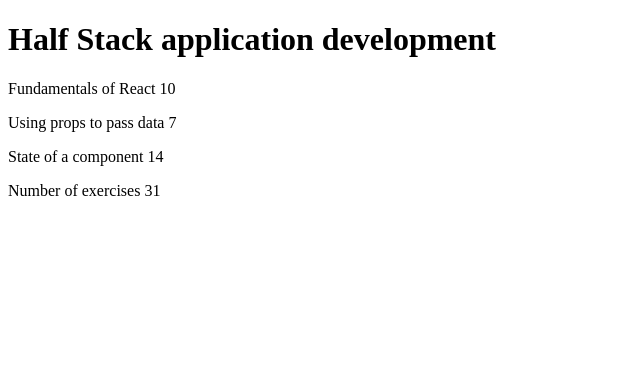
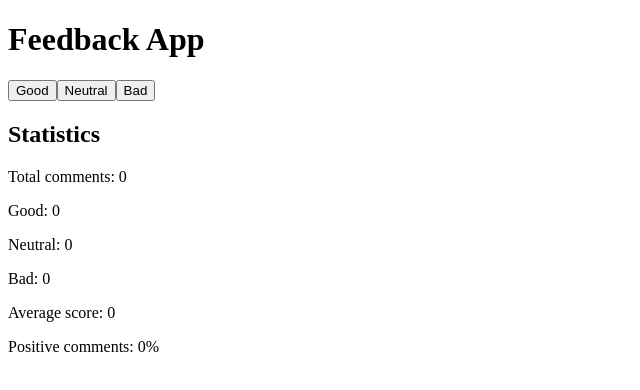
Before and after one commit to falex2/Fullstack_Bootcamp, a React (Create React App) app in the folder part1/courseinfo/: page / in a window 1280 px wide. Shown: the top 390 px of the page, without its empty margins (0-640 px from the left). Built offline with nearby package versions, Linux system fonts and the light colour scheme.

Commit message:
Unicafe part1

```diff
--- a/part1/courseinfo/src/index.js
+++ b/part1/courseinfo/src/index.js
@@ -1,55 +1,58 @@
-import React from 'react';
+import React, { useState } from 'react';
 import ReactDOM from 'react-dom';
 
-const Header = (props) => {
-  return <h1>{props.course}</h1>;
-};
+const App = () => {
+  // save clicks of each button to its own state
+  const [good, setGood] = useState(0);
+  const [neutral, setNeutral] = useState(0);
+  const [bad, setBad] = useState(0);
+  const [totalComments, setTotalComments] = useState(0);
 
-const Content = (props) => {
-  return (
-    <div>
-      <p>
-        {props.part1.name} {props.part1.exercises}
-      </p>
-      <p>
-        {props.part2.name} {props.part2.exercises}
-      </p>
-      <p>
-        {props.part3.name} {props.part3.exercises}
-      </p>
-    </div>
-  );
-};
+  // Function to handle the click of each button
+  const handleButtonClick = (type) => {
+    switch (type) {
+      case 'good':
+        setGood(good + 1);
+        break;
+      case 'neutral':
+        setNeutral(neutral + 1);
+        break;
+      case 'bad':
+        setBad(bad + 1);
+        break;
+      default:
+        break;
+    }
+    setTotalComments(totalComments + 1);
+  };
 
-const Total = (props) => {
-  return (
-    <p>
-      Number of exercises{' '}
-      {props.part1.exercises + props.part2.exercises + props.part3.exercises}
-    </p>
-  );
-};
+  // Calculate the average score
+  const calculateAverageScore = () => {
+    if (totalComments === 0) return 0;
+    return (good - bad) / totalComments;
+  };
 
-const App = () => {
-  const course = 'Half Stack application development';
-  const part1 = {
-    name: 'Fundamentals of React',
-    exercises: 10,
-  };
-  const part2 = {
-    name: 'Using props to pass data',
-    exercises: 7,
-  };
-  const part3 = {
-    name: 'State of a component',
-    exercises: 14,
+  // Calculate the percentage of positive comments
+  const calculatePositivePercentage = () => {
+    if (totalComments === 0) return 0;
+    return (good / totalComments) * 100;
   };
 
   return (
     <div>
-      <Header course={course} />
-      <Content part1={part1} part2={part2} part3={part3} />
-      <Total part1={part1} part2={part2} part3={part3} />
+      <h1>Feedback App</h1>
+      <div>
+        <button onClick={() => handleButtonClick('good')}>Good</button>
+        <button onClick={() => handleButtonClick('neutral')}>Neutral</button>
+        <button onClick={() => handleButtonClick('bad')}>Bad</button>
+      </div>
+      <h2>Statistics</h2>
+      <p>Total comments: {totalComments}</p>
+      <p>Good: {good}</p>
+      <p>Neutral: {neutral}</p>
+      <p>Bad: {bad}</p>
+      <p>Average score: {calculateAverageScore()}</p>
+      <p>Positive comments: {calculatePositivePercentage()}%</p>
     </div>
   );
 };
```
